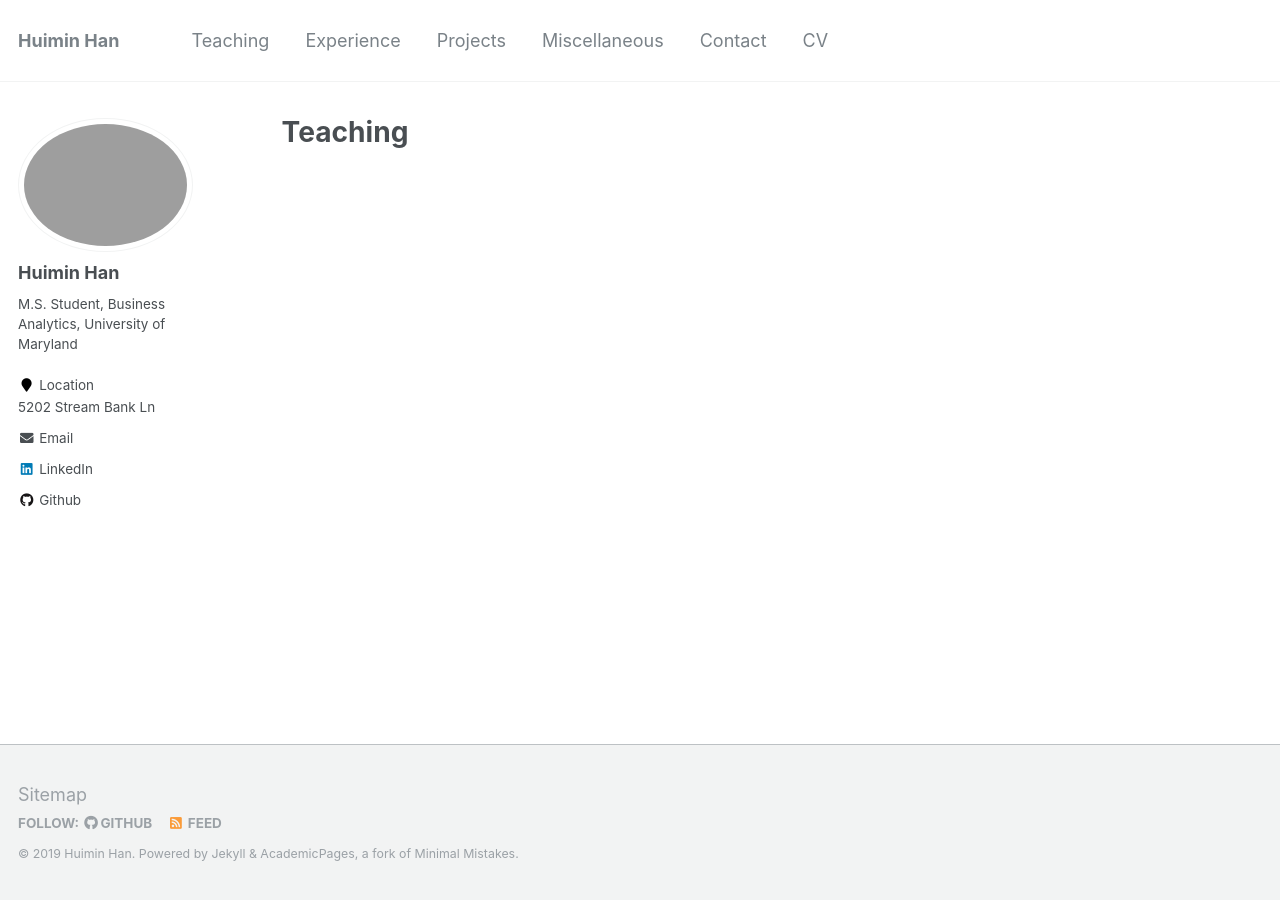
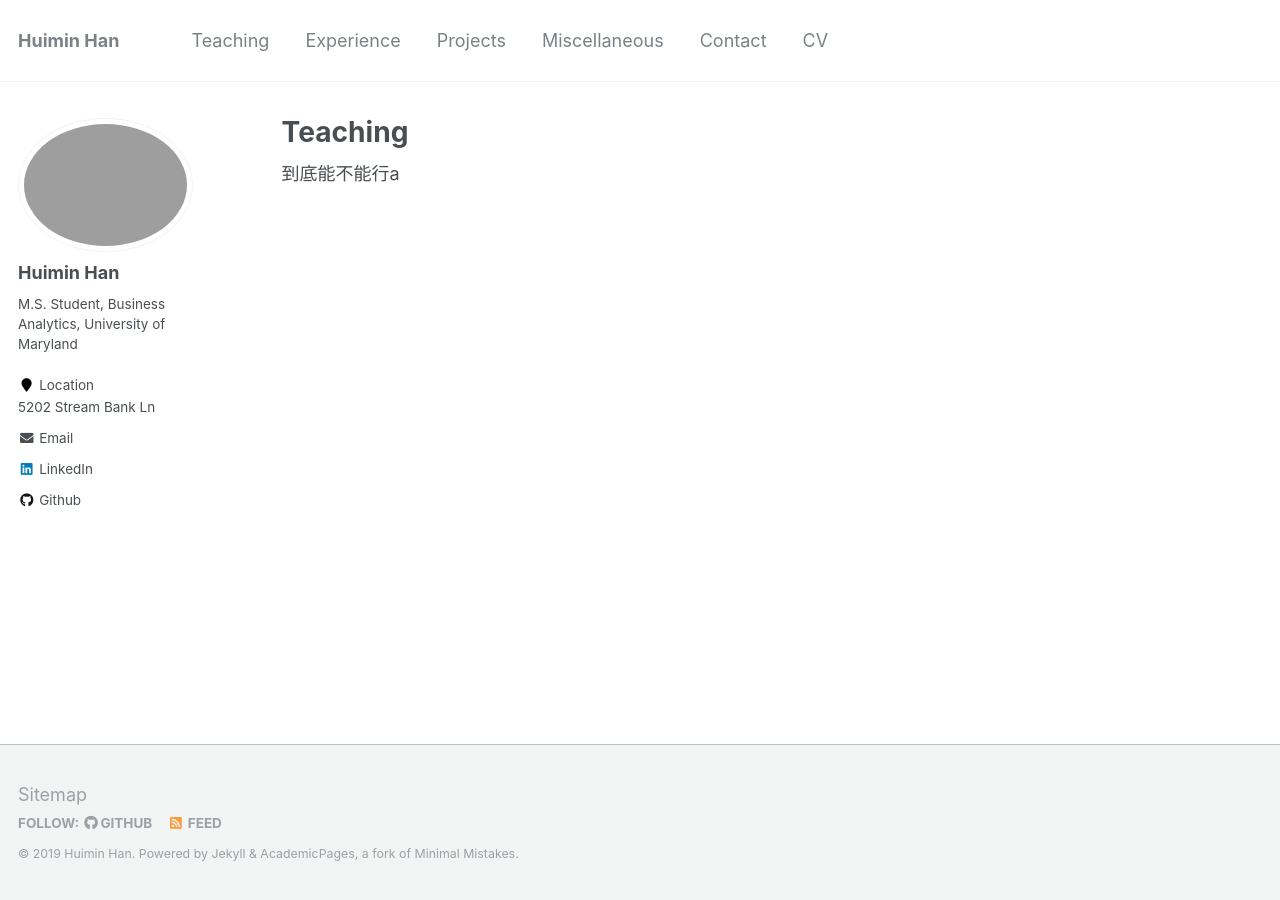
Before and after one commit to HannahHan3/HannahHan3.github.io, a Jekyll site: the page built from _pages/teaching.html, in a window 1280 px wide. Built offline with Jekyll 4.4.1, drawn with Linux system fonts in a browser that asks for light colours.

Commit message:
Update teaching.html

```diff
--- a/_pages/teaching.html
+++ b/_pages/teaching.html
@@ -6,3 +6,5 @@ author_profile: true
 ---
 
 {% include base_path %}
+
+到底能不能行a
```
